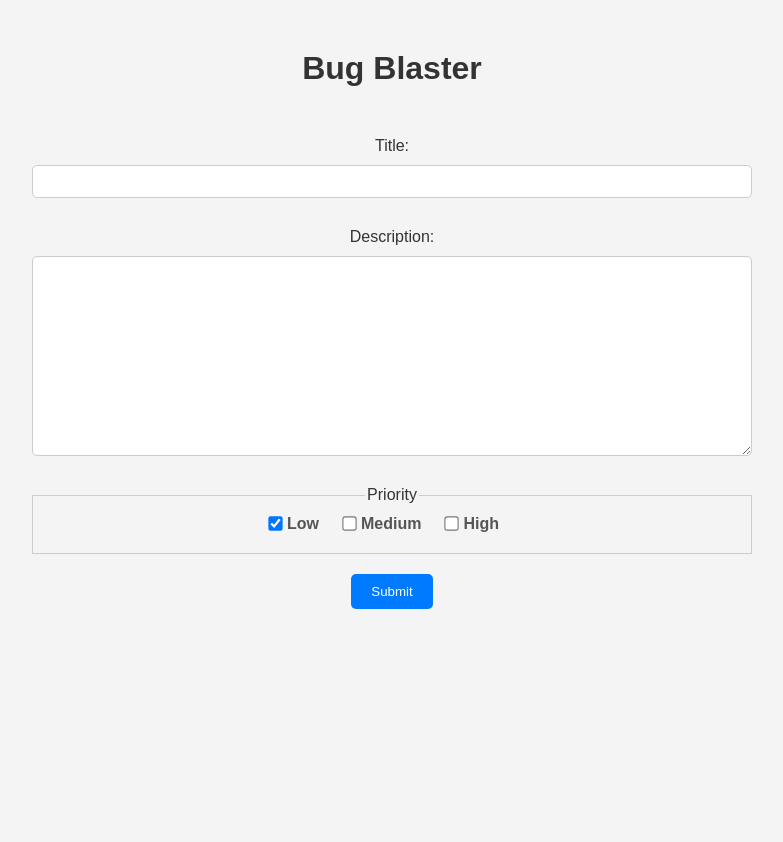
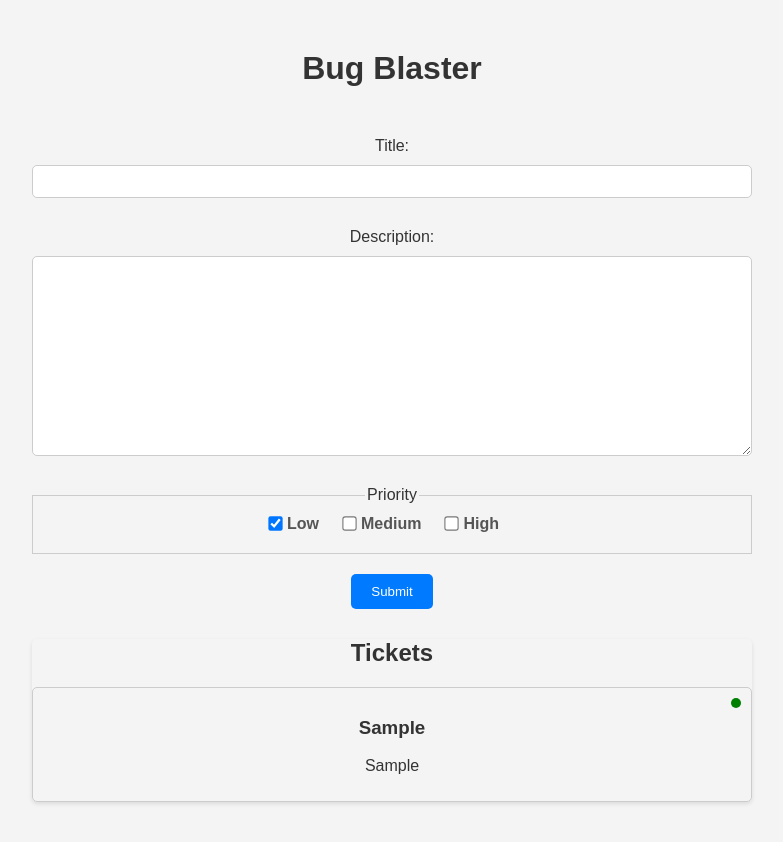
Before and after one commit to Prachi-Mhatre06/react-bug-blaster, a React (Create React App) app: page / in a window 1280 px wide. Both pictures are taken after typing "Sample", "Sample" into the empty fields and a click on the button "Submit". Shown: the top 842 px of the page, without its empty margins (248-1031 px from the left). Before the commit the page ends 800 px from the top, so only its background shows below. Built offline with nearby package versions, Linux system fonts and the light colour scheme; the HTML template or start-up script is replaced by a standard one.

Commit message:
form submit for bug creation

```diff
--- a/src/App.js
+++ b/src/App.js
@@ -1,15 +1,21 @@
 import './App.css';
 import './styles.css';
 import TicketForm from './components/TicketForm';
+import { useReducer } from 'react';
+import ticketReducer from './reducers/ticketReducer';
+import TicketList from './components/TicketList';
 
 function App() {
+  const [tickets, dispatch] = useReducer(ticketReducer, []);
 
   return (
     <div className="App">
       <div className="container">
         <h1>Bug Blaster</h1>
-
-        <TicketForm />
+        <TicketForm dispatch={dispatch} />
+        {tickets.length > 0 && (
+          <TicketList tickets={tickets} />
+        )}
       </div>
     </div>
   );
--- /dev/null
+++ b/src/components/Ticket.js
@@ -0,0 +1,15 @@
+export default function Ticket({ ticket }) {
+    const priorityClass = {
+        '1': 'priority-low',
+        '2': 'priority-medium',
+        '3': 'priority-high',
+    };
+  return (
+    <div className="ticket-item">
+      <div className={`priority-dot ${priorityClass[ticket.priority]}`}></div>
+
+      <h3>{ticket.title}</h3>
+      <p>{ticket.description}</p>
+    </div>
+  );
+}
--- a/src/components/TicketForm.js
+++ b/src/components/TicketForm.js
@@ -1,14 +1,21 @@
 import { useState } from 'react';
 
-export default function TicketForm() {
+export default function TicketForm({ dispatch }) {
   const [title, setTitle] = useState('');
   const [description, setDescription] = useState('');
   const [priority, setPriority] = useState('1');
 
   const handleSubmit = (event) => {
     event.preventDefault();
+    dispatch({
+      type: 'ADD_TICKET',
+      payload: {
+        title,
+        description,
+        priority,
+      },
+    });
     clearForm();
-    // Handle form submission logic here
   };
 
   const clearForm = () => {
--- /dev/null
+++ b/src/components/TicketList.js
@@ -0,0 +1,12 @@
+import Ticket from "./Ticket";
+
+export default function TicketList({ tickets }) {
+  return (
+    <div className="ticket-list">
+      <h2>Tickets</h2>
+        {tickets.map((ticket, index) => (
+          <Ticket key={index} ticket={ticket} />
+        ))}
+    </div>
+  );
+}
--- /dev/null
+++ b/src/reducers/ticketReducer.js
@@ -0,0 +1,8 @@
+export default function ticketReducer(state, action) {
+    switch (action.type) {
+        case 'ADD_TICKET':
+            return [...state, action.payload];
+        default:
+            return state;
+    }
+}
```
